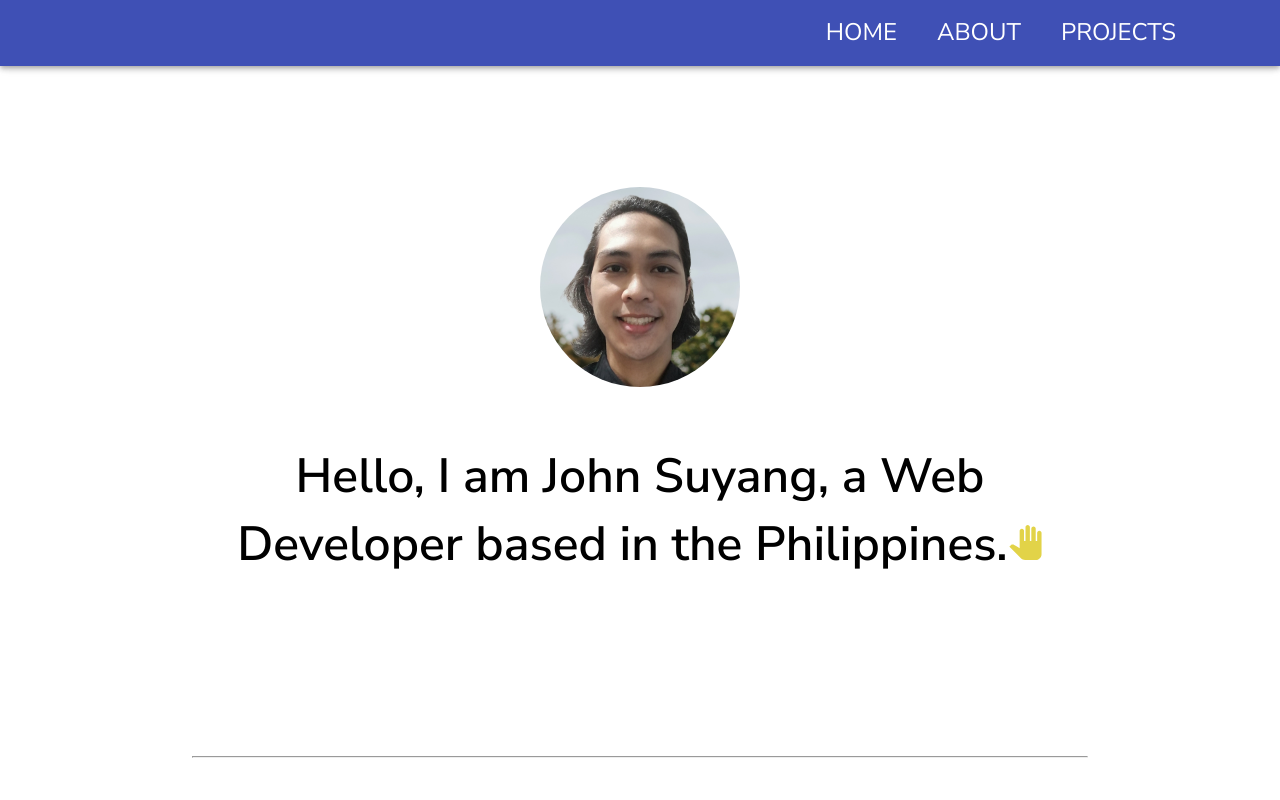
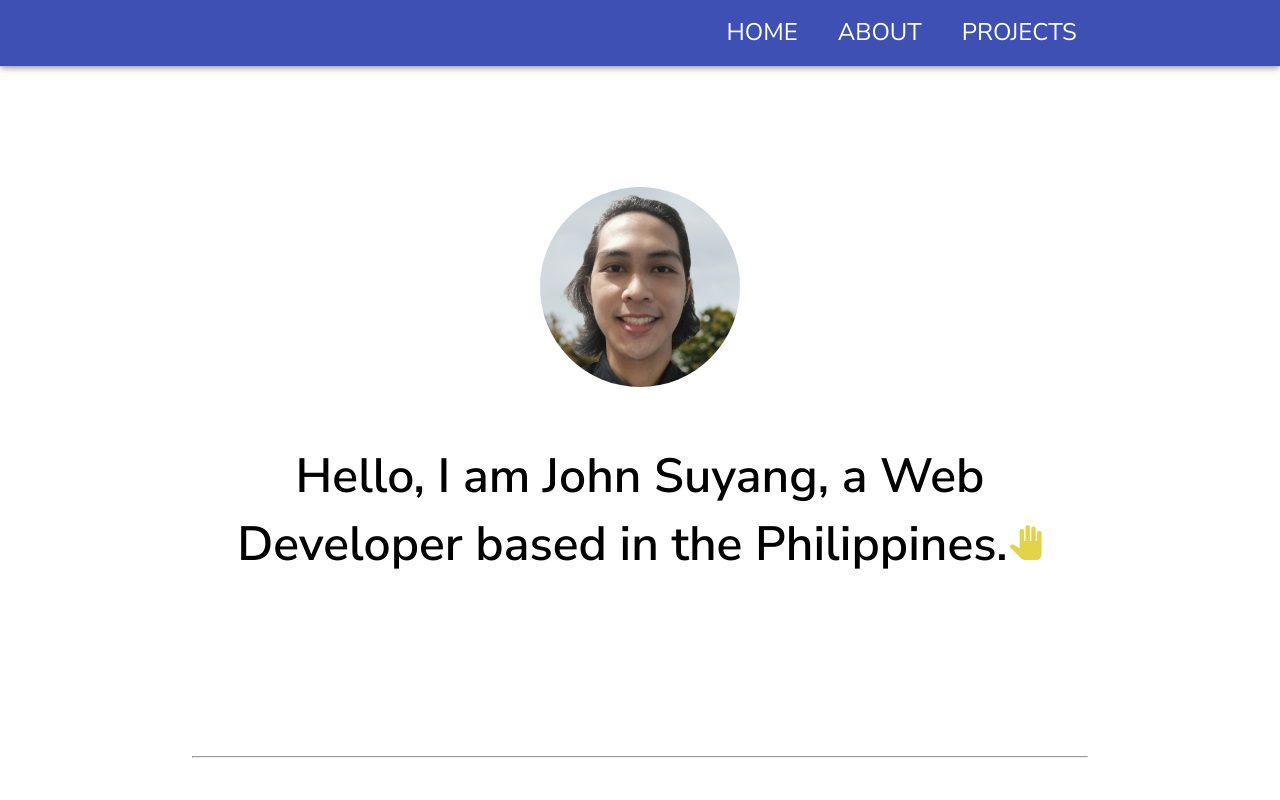
Before and after one commit to token-hub/my-profile, a React (Create React App) app: page / in a window 1280 px wide. Shown: the top 800 px of the page. Built offline with nearby package versions, Linux system fonts and the light colour scheme.

Commit message:
Adjusted appbar padding to use percentage

```diff
--- a/src/components/organisms/Appbar.js
+++ b/src/components/organisms/Appbar.js
@@ -16,7 +16,7 @@ const Appbar = () => {
 
   return (
     <>
-      <AppBar position="sticky" sx={{ px: {xs: 0, md: 10, xl: 20} }}>
+      <AppBar position="sticky" sx={{ px: { md: '8%' ,lg: '14%' }  }}>
         <Toolbar sx={{display:'flex', justifyContent: 'flex-end'}} >
           <Box sx={{display: { xs: 'none', md: 'flex' }}}>
               <Text pr={5}> HOME </Text>
```
